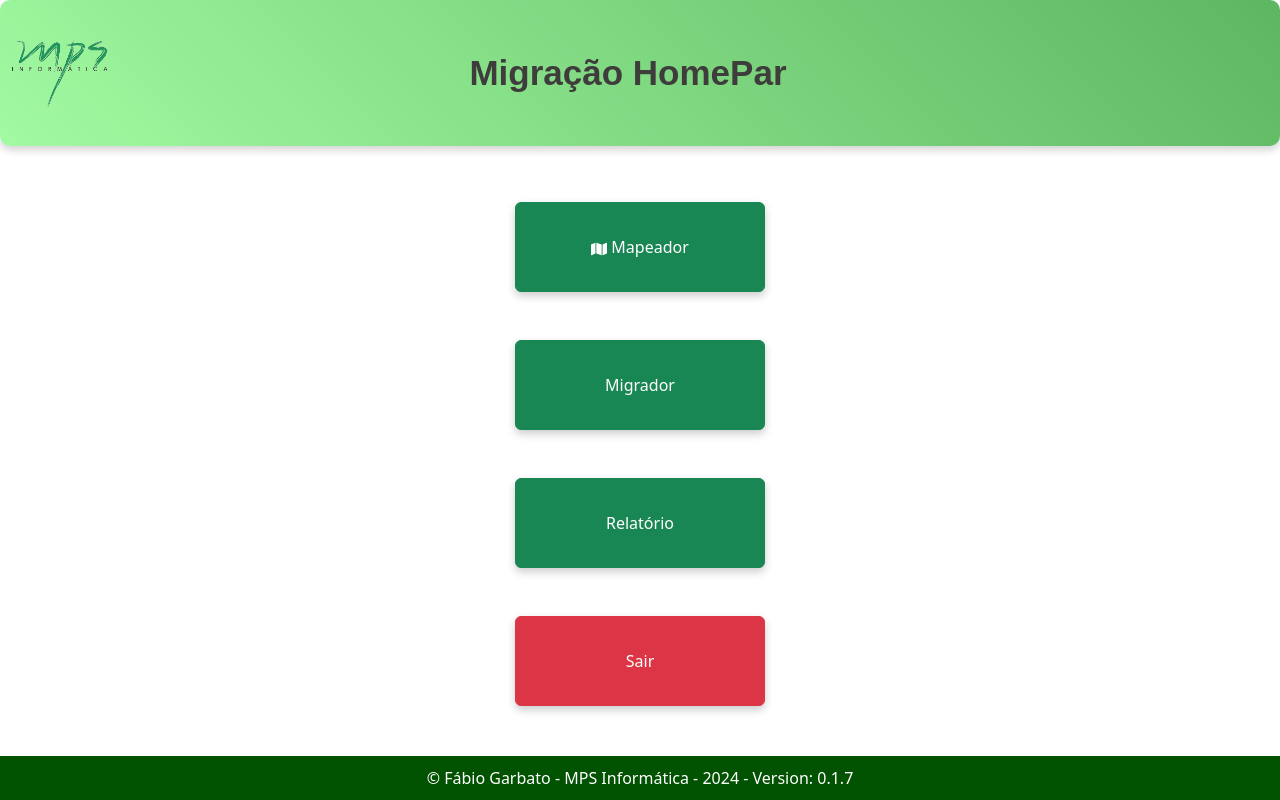
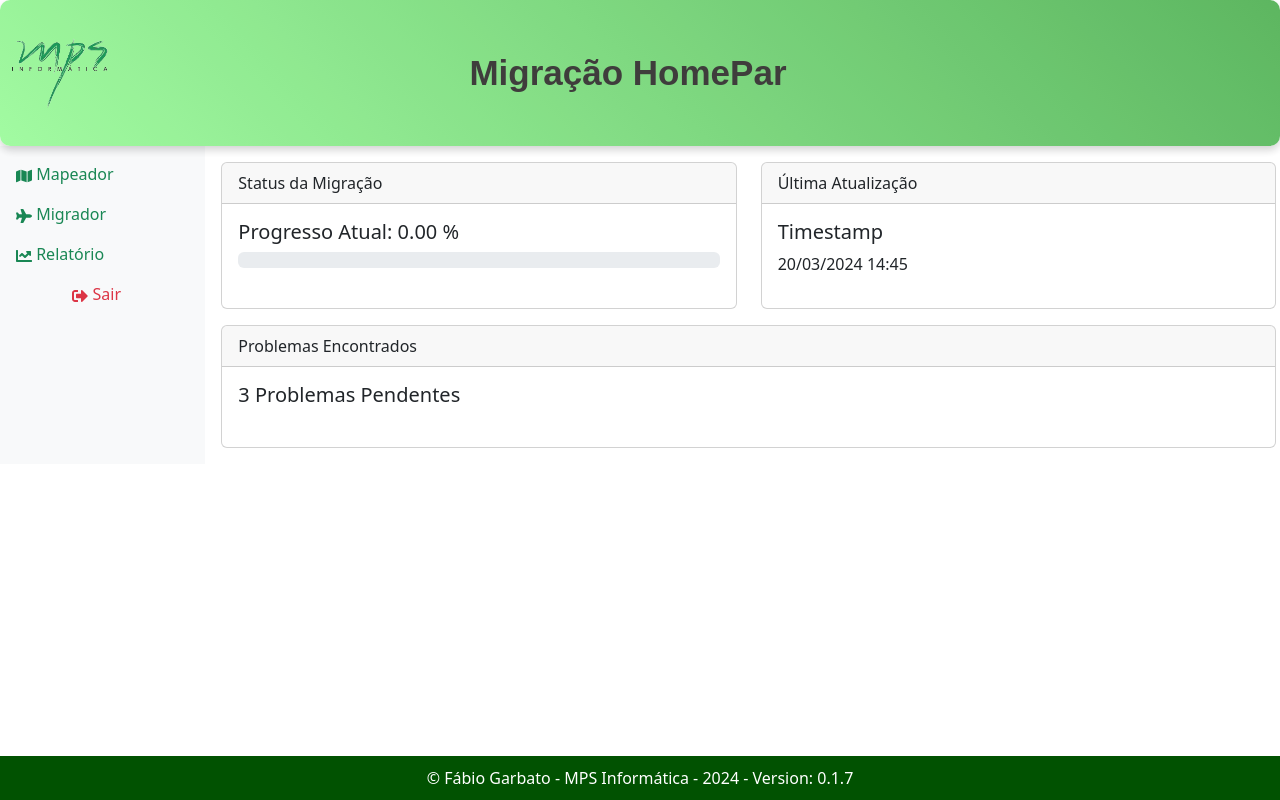
Before and after one commit to fabiogarbato/MapeadorObjetosDelphiFront, a React (Create React App) app: page /Home in a window 1280 px wide. Built offline with nearby package versions, Linux system fonts and the light colour scheme; no server answers; sample sign-in values are in the browser's storage; a web font is replaced by a local one.

Commit message:
Reestilização da tela principal

```diff
--- a/src/Home.js
+++ b/src/Home.js
@@ -1,17 +1,17 @@
 import './index.css';
-import {Container, Row, Col, Button}  from 'react-bootstrap';
+import { Container, Row, Col, Button, Card, Nav } from 'react-bootstrap';
 import React, { useEffect } from 'react';
 import 'bootstrap/dist/css/bootstrap.min.css';
 import { Link, useNavigate } from 'react-router-dom';
 import Footer from './Footer';
 import NavBar from './Navbar';
-import { FaMap } from 'react-icons/fa';
+import { FaMap, FaPlane, FaChartLine, FaSignOutAlt } from 'react-icons/fa';
 import { useAuth } from './AuthProvider';
+import useTelasProgresso from './useTelasProgresso';
 
 const App = () => {
 
     const navigate = useNavigate();
-
     const { setIsAuthenticated } = useAuth();
 
     const handleLogout = () => {
@@ -27,44 +27,77 @@ const App = () => {
         };
     }, []);
 
+    const { progresso } = useTelasProgresso();
+
   return (
     <Container fluid style={{ backgroundColor: 'white' }}>
       <NavBar title="Migração HomePar" />
-       <Container style={{ minHeight: '4vh'}}></Container>
-        <Container className='d-flex flex-column justify-content-center align-items-center' style={{display: 'flex', flexDirection: 'column', minHeight: '75vh' }}>
-            <Row className='mb-5'>
-                <Col className='d-flex justify-content-center'>
-                    <Link to="/MapMenu" style={{ textDecoration: 'none' }}>
-                        <Button variant="success" className="btn-custom">
+        <Row>
+            <Col md={3} lg={2} className="d-none d-md-block bg-light sidebar">
+                <Nav defaultActiveKey="/home" className="flex-column pt-2">
+                    <Nav.Link as={Link} to="/MapMenu" className="nav-link text-success custom-logout-link">
                         <FaMap /> Mapeador
-                        </Button>
-                    </Link>
+                    </Nav.Link>
+                    <Nav.Link as={Link} to="/Migrador" className="nav-link text-success custom-logout-link">
+                        <FaPlane /> Migrador
+                    </Nav.Link>
+                    <Nav.Link as={Link} to="/Relatorio" className="nav-link text-success custom-logout-link">
+                        <FaChartLine /> Relatório
+                    </Nav.Link>
+                    <Nav.Link as={Button} onClick={handleLogout} className="nav-link text-danger custom-logout-link">
+                        <FaSignOutAlt /> Sair
+                    </Nav.Link>
+                </Nav>
+            </Col>
+
+            <Col md={9} lg={10} className="p-3">
+                <Container fluid className='h-100 d-flex flex-column'>
+                    <Row>
+                        <Col xs={12} lg={6} className='mb-3'>
+                            <Card className='h-100'>
+                                <Card.Header>Status da Migração</Card.Header>
+                                <Card.Body className='d-flex flex-column'>
+                                    <Card.Title>Progresso Atual: {progresso} %</Card.Title>
+                                    <Card.Text>
+                                        <div className="progress mb-2">
+                                            <div className="progress-bar" role="progressbar" style={{ width: `${progresso}%` }} aria-valuenow={progresso} aria-valuemin="0" aria-valuemax="100">{progresso}%</div>
+                                        </div>
+                                    </Card.Text>
+                                    <div className='mt-auto'>
+                                        {/* colocar outros elementos */}
+                                    </div>
+                                </Card.Body>
+                            </Card>
+                        </Col>
+                        <Col xs={12} lg={6} className='mb-3'>
+                            <Card className='h-100'>
+                                <Card.Header>Última Atualização</Card.Header>
+                                <Card.Body className='d-flex flex-column'>
+                                    <Card.Title>Timestamp</Card.Title>
+                                    <Card.Text>20/03/2024 14:45</Card.Text>
+                                    <div className='mt-auto'>
+                                    {/* adicionar um gráfico circular para mostrar o tipo de atualizações feitas */}
+                                    </div>
+                                </Card.Body>
+                            </Card>
                         </Col>
                         </Row>
-            <Row className='mb-5'>
-                <Col className='d-flex justify-content-center'>
-                    <Link to="/Migrador" style={{ textDecoration: 'none' }}>
-                        <Button variant="success" className="btn-custom">Migrador</Button>
-                    </Link>
-                </Col>
-            </Row>
-            <Row className='mb-5'>
-                <Col className='d-flex justify-content-center'>
-                    <Link to="/Relatorio" style={{ textDecoration: 'none' }}>
-                        <Button variant="success" className="btn-custom">
-                            Relatório
-                        </Button>
-                    </Link>
-                </Col>
-            </Row>
-            <Row className='mb-5'>
-                <Col className='d-flex justify-content-center'>
-                    <Button variant="danger" className="btn-custom" onClick={handleLogout}>
-                        Sair
-                    </Button>
+                        <Row flex="1">
+                        <Col xs={12} className='mb-3 h-100'>
+                            <Card className='h-100'>
+                                <Card.Header>Problemas Encontrados</Card.Header>
+                                <Card.Body className='d-flex flex-column'>
+                                    <Card.Title>3 Problemas Pendentes</Card.Title>
+                                    <div className='mt-auto'>
+                                    {/* adicionar um gráfico de linhas para mostrar a evolução dos problemas resolvidos versus encontrados */}
+                                    </div>
+                                </Card.Body>
+                            </Card>
                         </Col>
                     </Row>
                 </Container>
+            </Col>
+      </Row>
       <Footer/>
     </Container>
   );
--- a/src/Relatorio.js
+++ b/src/Relatorio.js
@@ -14,26 +14,14 @@ import { API_BASE_URL } from './config';
 import Footer from './Footer';
 import NavBar from './Navbar';
 import ExcelJS from 'exceljs';
+import useTelasProgresso from './useTelasProgresso';
 
 Chart.register(ArcElement, Tooltip, Legend);
 
 const Relatorio = () => {
 
     const [showModal, setShowModal] = useState(false);
-    const [telasMapeadas, setTelasMapeadas] = useState(0);
-    const [telasFaltantes, setTelasFaltantes] = useState(0);
-
-    useEffect(() => {
-        fetch(`${API_BASE_URL}/telas`)
-          .then(response => response.json())
-          .then(data => {
-            setTelasMapeadas(data.telasMigradas);
-            setTelasFaltantes(data.telasNaoMigradas);
-          })
-          .catch(error => {
-            console.error('Houve um erro ao recuperar as informações:', error);
-          });
-      }, []);
+    const { telasMapeadas, telasFaltantes, progresso } = useTelasProgresso();
 
     const handleClose = () => setShowModal(false);
     const handleShow = () => setShowModal(true);
@@ -45,17 +33,6 @@ const Relatorio = () => {
             backgroundColor: ['#FF6384', '#36A2EB'],
             hoverBackgroundColor: ['#FF6384', '#36A2EB']
         }]
-      };
-
-    const data = {
-        labels: ['Telas Migradas', 'Telas Faltantes'],
-        datasets: [
-            {
-                data: [telasMapeadas, telasFaltantes],
-                backgroundColor: ['#4CAF50', '#F44336'],
-                hoverBackgroundColor: ['#66BB6A', '#EF5350']
-            }
-        ]
     };
 
     const [showCronogramaModal, setShowCronogramaModal] = useState(false);
@@ -219,6 +196,13 @@ const Relatorio = () => {
       <Container fluid style={{ backgroundColor: 'white', minHeight: '100vh' }}>
             <NavBar title="Migração HomePar" />
             <Container style={{ minHeight: '5vh'}}></Container>
+            <Container style={{ minHeight: '10vh'}}>
+                <Link to="/Home" style={{ textDecoration: 'none' }}>
+                    <Button variant="success" className="shadow-sm" style={{ width: '100px', height:'50px' }}>
+                        Voltar
+                    </Button>
+                </Link>
+            </Container>
             <Container className='my-5 p-5 bg-white shadow-lg rounded'>
                 <Row className="justify-content-center text-center mb-5">
                     <Col>
@@ -227,7 +211,6 @@ const Relatorio = () => {
                         <hr />
                     </Col>
                 </Row>
-
                 <Row className="mb-4 align-items-center">
                     <Col md={6}>
                         <h2 className="h3">Resumo do Projeto</h2>
@@ -286,9 +269,7 @@ const Relatorio = () => {
                                     <strong>Telas Faltantes:</strong> {telasFaltantes}
                                 </div>
                                 <div style={{ margin: '10px', padding: '10px', border: '1px solid #ccc', borderRadius: '5px', width: '50%' }}>
-                                    <strong>Progresso:</strong> {
-                                        ((telasMapeadas / (telasMapeadas + telasFaltantes)) * 100).toFixed(2)
-                                    }%
+                                    <strong>Progresso:</strong> {progresso}%
                                 </div>
                                 <Button
                                     variant="success"
@@ -346,13 +327,6 @@ const Relatorio = () => {
                     </Modal.Footer>
                 </Modal>
             </Container>
-            <Container style={{ minHeight: '10vh'}}>
-                <Link to="/Home" style={{ textDecoration: 'none' }}>
-                    <Button variant="success" className="shadow-sm" style={{ width: '100px', height:'50px' }}>
-                        Voltar
-                    </Button>
-                </Link>
-            </Container>
             <Container style={{ minHeight: '4vh'}}></Container>
             <Footer/>
         </Container>
--- a/src/index.css
+++ b/src/index.css
@@ -64,6 +64,11 @@ html, body {
   transform: translateY(1px);
 }
 
+.custom-logout-link:hover, .custom-logout-link:focus {
+  color: rgb(255, 38, 0) !important;
+  background-color: rgb(202, 250, 202) !important;
+}
+
 @font-face {
   font-family: 'Fira Sans Condensed';
   font-style: normal;
--- /dev/null
+++ b/src/useTelasProgresso.js
@@ -0,0 +1,34 @@
+import { useState, useEffect } from 'react';
+import { API_BASE_URL } from './config';
+
+function useTelasProgresso() {
+    const [telasMapeadas, setTelasMapeadas] = useState(0);
+    const [telasFaltantes, setTelasFaltantes] = useState(0);
+
+    useEffect(() => {
+        fetch(`${API_BASE_URL}/telas`)
+            .then(response => response.json())
+            .then(data => {
+                const migradas = parseInt(data.telasMigradas, 10);
+                const naoMigradas = parseInt(data.telasNaoMigradas, 10);
+
+                setTelasMapeadas(migradas);
+                setTelasFaltantes(naoMigradas);
+            })
+            .catch(error => {
+                console.error('Houve um erro ao recuperar as informações:', error);
+            });
+    }, []);
+
+    const calcularProgresso = () => {
+        const totalTelas = telasMapeadas + telasFaltantes;
+        return totalTelas > 0 ? ((telasMapeadas / totalTelas) * 100).toFixed(2) : '0.00';
+    };
+
+    const progresso = calcularProgresso();
+
+    return { telasMapeadas, telasFaltantes, progresso };
+}
+
+
+export default useTelasProgresso;
```
Also changed, not shown: src/WithAnimation.js (deleted, +0 -29 lines), src/useOnScreen.js (deleted, +0 -27 lines), 1 other file (tests, documents, lock files or other folders). Lines whose indentation alone changed are shown as unchanged.
